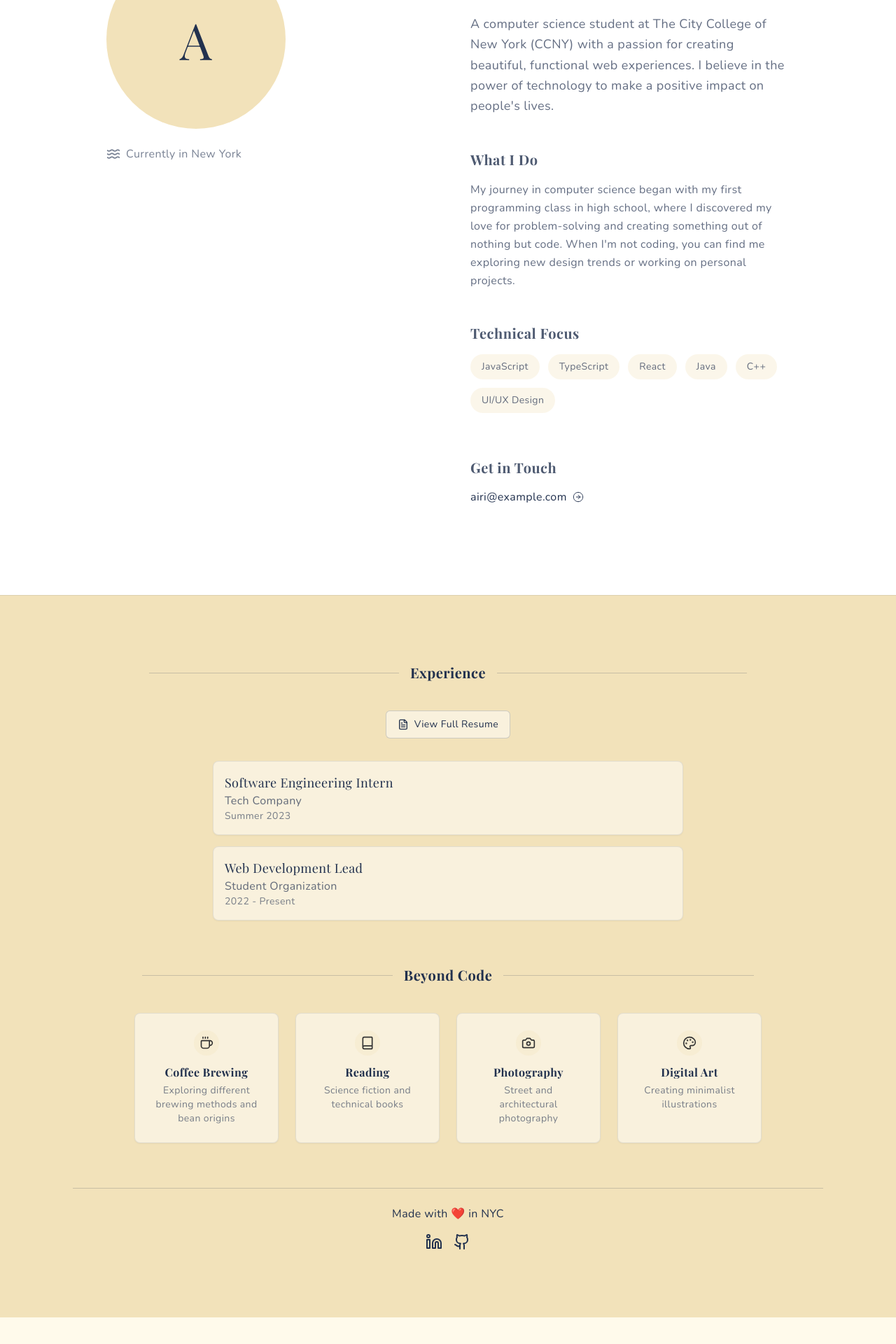
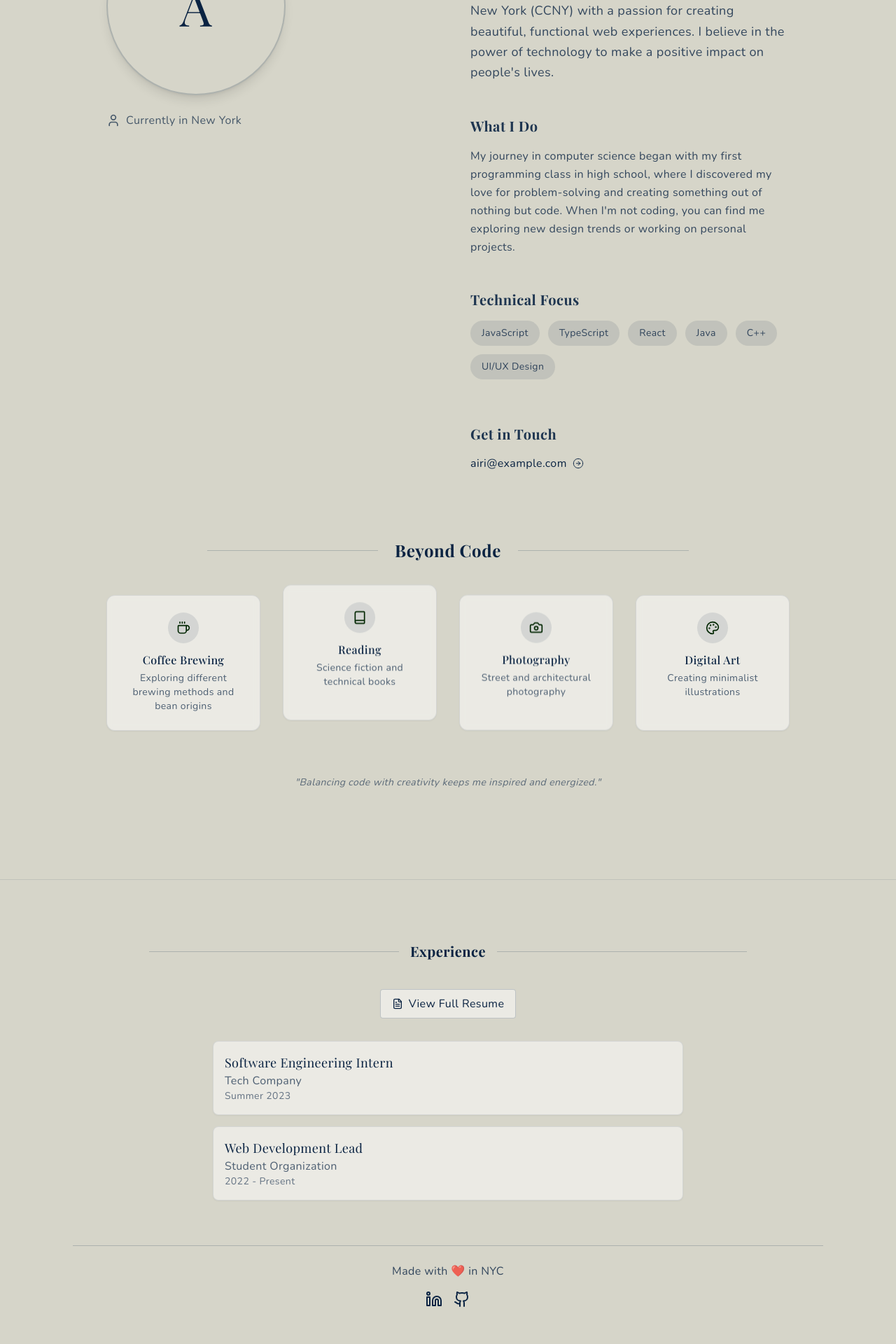
Before and after one commit to AiriYX/portfolio, a React (Vite) app: page /about in a window 1280 px wide. Shown: the part 260-2180 px from the top of the page at 70% size. Before the commit the page ends 2142 px from the top, so only its background shows below. Built offline with nearby package versions, Linux system fonts and the light colour scheme.

Commit message:
Fix: Improve page design and add features
- Implemented parallax effect fix.
- Reduced padding between navbar and header.
- Updated color theme.
- Added floating animations.
- Moved hobby section to About Me page.
- Added skills and resume to the index page.

```diff
--- a/src/components/Footer.tsx
+++ b/src/components/Footer.tsx
@@ -1,11 +1,55 @@
 
 import React from 'react';
 import { Separator } from '@/components/ui/separator';
-import { Linkedin, Github, FileText, Coffee, Book, Camera, Palette } from 'lucide-react';
-import { Button } from '@/components/ui/button';
+import { Linkedin, Github, FileText } from 'lucide-react';
+import { useLocation } from 'react-router-dom';
 
 const Footer: React.FC = () => {
-  const experiences = [
+  const location = useLocation();
+  const isHomePage = location.pathname === '/';
+
+  return (
+    <footer className="bg-[#D6D5C9] py-16 border-t border-[#0A2342]/10">
+      <div className="section-container">
+        {/* Minimal footer for home page */}
+        {isHomePage && (
+          <div className="flex flex-col items-center">
+            <p className="text-[#0A2342]/80 mb-4">Made with ❤️ in NYC</p>
+            <div className="flex space-x-4">
+              <a href="https://linkedin.com" target="_blank" rel="noopener noreferrer" aria-label="LinkedIn" className="hover:scale-110 transition-transform">
+                <Linkedin className="w-6 h-6 text-[#0A2342] hover:text-[#002500]" />
+              </a>
+              <a href="https://github.com" target="_blank" rel="noopener noreferrer" aria-label="GitHub" className="hover:scale-110 transition-transform">
+                <Github className="w-6 h-6 text-[#0A2342] hover:text-[#002500]" />
+              </a>
+            </div>
+          </div>
+        )}
+
+        {/* Footer for other pages (experience section remains) */}
+        {!isHomePage && (
+          <div className="space-y-16">
+            {/* Experience Section */}
+            <div>
+              <div className="flex items-center justify-center mb-10">
+                <Separator className="w-1/3 h-px bg-[#0A2342]/20" />
+                <h2 className="text-center font-serif text-xl px-4 text-[#0A2342]">Experience</h2>
+                <Separator className="w-1/3 h-px bg-[#0A2342]/20" />
+              </div>
+
+              <div className="max-w-2xl mx-auto">
+                <div className="flex justify-center mb-8">
+                  <button
+                    className="bg-white/50 hover:bg-white/80 text-[#0A2342] border border-[#0A2342]/20 px-4 py-2 rounded gap-2 flex items-center"
+                    onClick={() => window.open('/resume.pdf', '_blank')}
+                  >
+                    <FileText className="w-4 h-4" />
+                    View Full Resume
+                  </button>
+                </div>
+
+                <div className="space-y-4">
+                  {[
                     {
                       role: "Software Engineering Intern",
                       company: "Tech Company",
@@ -16,110 +60,35 @@ const Footer: React.FC = () => {
                       company: "Student Organization",
                       period: "2022 - Present"
                     }
-  ];
-
-  const hobbies = [
-    {
-      icon: <Coffee className="w-5 h-5" />,
-      name: "Coffee Brewing",
-      description: "Exploring different brewing methods and bean origins"
-    },
-    {
-      icon: <Book className="w-5 h-5" />,
-      name: "Reading",
-      description: "Science fiction and technical books"
-    },
-    {
-      icon: <Camera className="w-5 h-5" />,
-      name: "Photography",
-      description: "Street and architectural photography"
-    },
-    {
-      icon: <Palette className="w-5 h-5" />,
-      name: "Digital Art",
-      description: "Creating minimalist illustrations"
-    }
-  ];
-
-  return (
-    <footer className="bg-wheat py-16 border-t border-navy/10">
-      <div className="section-container">
-        <div className="space-y-16">
-          {/* Experience Section */}
-          <div>
-            <div className="flex items-center justify-center mb-10">
-              <Separator className="w-1/3 h-px bg-navy/20" />
-              <h2 className="text-center font-serif text-xl px-4 text-navy">Experience</h2>
-              <Separator className="w-1/3 h-px bg-navy/20" />
-            </div>
-
-            <div className="max-w-2xl mx-auto">
-              <div className="flex justify-center mb-8">
-                <Button
-                  variant="outline"
-                  className="bg-white/50 hover:bg-white/80 text-navy border-navy/20 gap-2"
-                  onClick={() => window.open('/resume.pdf', '_blank')}
-                >
-                  <FileText className="w-4 h-4" />
-                  View Full Resume
-                </Button>
-              </div>
-
-              <div className="space-y-4">
-                {experiences.map((exp, index) => (
+                  ].map((exp, index) => (
                     <div
                       key={index}
-                    className="bg-white/50 p-4 rounded-lg shadow-sm border border-navy/10 hover:shadow-md transition-all"
+                      className="bg-white/50 p-4 rounded-lg shadow-sm border border-[#0A2342]/10 hover:shadow-md transition-all"
                     >
-                    <p className="font-serif text-navy text-lg">{exp.role}</p>
-                    <p className="text-navy/70">{exp.company}</p>
-                    <p className="text-navy/60 text-sm">{exp.period}</p>
+                      <p className="font-serif text-[#0A2342] text-lg">{exp.role}</p>
+                      <p className="text-[#0A2342]/70">{exp.company}</p>
+                      <p className="text-[#0A2342]/60 text-sm">{exp.period}</p>
                     </div>
                   ))}
                 </div>
               </div>
             </div>
 
-          {/* Hobbies Section */}
-          <div>
-            <div className="flex items-center justify-center mb-10">
-              <Separator className="w-1/3 h-px bg-navy/20" />
-              <h2 className="text-center font-serif text-xl px-4 text-navy">Beyond Code</h2>
-              <Separator className="w-1/3 h-px bg-navy/20" />
+            <div className="border-t border-[#0A2342]/20 mt-16 pt-6 flex flex-col items-center">
+              <div className="flex items-center mb-4">
+                <p className="text-[#0A2342]/80">Made with ❤️ in NYC</p>
               </div>
-
-            <div className="grid grid-cols-1 md:grid-cols-2 lg:grid-cols-4 gap-6 max-w-4xl mx-auto">
-              {hobbies.map((hobby, index) => (
-                <div
-                  key={index}
-                  className="bg-white/50 p-6 rounded-lg shadow-sm border border-navy/10 hover:shadow-md transition-all text-center group"
-                >
-                  <div className="mb-3 flex justify-center">
-                    <div className="p-2 bg-[#F2E2BA]/30 rounded-full group-hover:scale-110 transition-transform">
-                      {hobby.icon}
-                    </div>
-                  </div>
-                  <h3 className="font-serif text-navy mb-1">{hobby.name}</h3>
-                  <p className="text-navy/60 text-sm">{hobby.description}</p>
-                </div>
-              ))}
+              <div className="flex space-x-4">
+                <a href="https://linkedin.com" target="_blank" rel="noopener noreferrer" aria-label="LinkedIn" className="hover:scale-110 transition-transform">
+                  <Linkedin className="w-6 h-6 text-[#0A2342] hover:text-[#002500]" />
+                </a>
+                <a href="https://github.com" target="_blank" rel="noopener noreferrer" aria-label="GitHub" className="hover:scale-110 transition-transform">
+                  <Github className="w-6 h-6 text-[#0A2342] hover:text-[#002500]" />
+                </a>
               </div>
             </div>
           </div>
-
-        <div className="border-t border-navy/20 mt-16 pt-6 flex flex-col items-center">
-          <div className="flex items-center mb-4">
-            <p className="text-navy">Made with ❤️ in NYC</p>
-          </div>
-          <div className="flex space-x-4">
-            <a href="https://linkedin.com" target="_blank" rel="noopener noreferrer" aria-label="LinkedIn" className="hover:scale-110 transition-transform">
-              <Linkedin className="w-6 h-6 text-navy hover:text-green" />
-            </a>
-            <a href="https://github.com" target="_blank" rel="noopener noreferrer" aria-label="GitHub" className="hover:scale-110 transition-transform">
-              <Github className="w-6 h-6 text-navy hover:text-green" />
-            </a>
-          </div>
-        </div>
+        )}
       </div>
     </footer>
   );
--- /dev/null
+++ b/src/components/ResumeSection.tsx
@@ -0,0 +1,86 @@
+
+import React from 'react';
+import { Card, CardContent, CardHeader } from './ui/card';
+import { FileText, Briefcase } from 'lucide-react';
+import { Button } from './ui/button';
+
+interface Job {
+  title: string;
+  company: string;
+  period: string;
+  description: string;
+}
+
+const ResumeSection: React.FC = () => {
+  const experiences: Job[] = [
+    {
+      title: "Software Engineering Intern",
+      company: "Tech Innovations Inc.",
+      period: "Summer 2023",
+      description: "Developed and maintained web applications using React and TypeScript. Collaborated with senior developers to implement new features and fix bugs."
+    },
+    {
+      title: "Web Development Lead",
+      company: "Student Computing Association",
+      period: "2022 - Present",
+      description: "Lead a team of 5 developers to create and maintain the organization's website. Implemented modern web practices and improved site performance by 40%."
+    },
+    {
+      title: "Teaching Assistant",
+      company: "CCNY Computer Science Department",
+      period: "Fall 2022",
+      description: "Assisted professor with grading assignments and providing guidance to students in Introduction to Programming course."
+    }
+  ];
+
+  return (
+    <section className="pt-16 pb-24 bg-[#D6D5C9]/70">
+      <div className="max-w-4xl mx-auto">
+        <div className="text-center mb-10">
+          <h2 className="text-3xl font-serif mb-4 text-[#0A2342]">Professional Experience</h2>
+          <p className="text-[#0A2342]/70 max-w-2xl mx-auto">
+            My journey in tech has equipped me with practical experience in software development,
+            problem-solving, and team collaboration.
+          </p>
+          <div className="mt-6">
+            <Button
+              variant="outline"
+              className="bg-white/70 hover:bg-white text-[#0A2342] border-[#0A2342]/20 gap-2 shadow-sm"
+              onClick={() => window.open('/resume.pdf', '_blank')}
+            >
+              <FileText className="w-4 h-4" />
+              Download Full Resume
+            </Button>
+          </div>
+        </div>
+
+        <div className="space-y-8">
+          {experiences.map((job, index) => (
+            <Card key={index} className={`card-professional overflow-hidden ${index % 2 === 0 ? 'border-l-4' : 'border-r-4'} border-[#002500]`}>
+              <CardHeader className="pb-2">
+                <div className="flex items-start justify-between">
+                  <div>
+                    <h3 className="font-serif text-xl text-[#0A2342]">{job.title}</h3>
+                    <p className="text-[#0A2342]/80">{job.company}</p>
+                  </div>
+                  <div className="bg-[#0A2342]/10 px-3 py-1 rounded text-sm">
+                    {job.period}
+                  </div>
+                </div>
+              </CardHeader>
+              <CardContent>
+                <p className="text-[#0A2342]/70">{job.description}</p>
+              </CardContent>
+            </Card>
+          ))}
+        </div>
+
+        <div className="flex justify-center mt-10">
+          <Briefcase className="text-[#002500] w-12 h-12 opacity-30" />
+        </div>
+      </div>
+    </section>
+  );
+};
+
+export default ResumeSection;
--- a/src/index.css
+++ b/src/index.css
@@ -1,3 +1,4 @@
+
 @import url('https://fonts.googleapis.com/css2?family=Nunito:wght@300;400;600;700&display=swap');
 @import url('https://fonts.googleapis.com/css2?family=Playfair+Display:wght@400;500;600;700&display=swap');
 @import url('https://fonts.googleapis.com/css2?family=Inter:wght@300;400;500;600&display=swap');
@@ -49,7 +50,7 @@
   }
 
   body {
-    @apply bg-[#FFFAEB] text-[#333333] font-nunito tracking-wide;
+    @apply bg-[#D6D5C9] text-[#0A2342] font-nunito tracking-wide;
   }
 
   h1, h2, h3, h4, h5, h6 {
@@ -57,15 +58,15 @@
   }
 
   .portfolio-pill {
-    @apply rounded-full px-6 py-2 bg-navy text-wheat font-sans text-sm transition-all hover:bg-green hover:scale-105 shadow-sm hover:shadow-md;
+    @apply rounded-full px-6 py-2 bg-[#0A2342] text-[#D6D5C9] font-sans text-sm transition-all hover:bg-[#002500] hover:scale-105 shadow-sm hover:shadow-md;
   }
 
   .section-container {
-    @apply max-w-6xl mx-auto px-6 md:px-10 py-8;
+    @apply max-w-6xl mx-auto px-6 md:px-10 py-6;
   }
 
   .wheat-gradient-bg {
-    background-color: #F9F3E0;
+    background-color: #D6D5C9;
   }
 
   /* Parallax effect */
@@ -83,4 +84,89 @@
   .parallax-content {
     @apply relative z-10;
   }
+
+  /* Floating animations */
+  @keyframes float-slow {
+    0%, 100% {
+      transform: translateY(0px);
+    }
+    50% {
+      transform: translateY(-8px);
+    }
+  }
+
+  @keyframes float-medium {
+    0%, 100% {
+      transform: translateY(0px);
+    }
+    50% {
+      transform: translateY(-15px);
+    }
+  }
+
+  @keyframes float-fast {
+    0%, 100% {
+      transform: translateY(0px);
+    }
+    50% {
+      transform: translateY(-20px);
+    }
+  }
+
+  .float-slow {
+    animation: float-slow 6s ease-in-out infinite;
+  }
+
+  .float-medium {
+    animation: float-medium 4s ease-in-out infinite;
+  }
+
+  .float-fast {
+    animation: float-fast 3s ease-in-out infinite;
+  }
+
+  @keyframes squiggle {
+    0% {
+      d: path("M1 9C3.5 5 5.5 3 8 5C10.5 7 11.5 5 14 3C16.5 1 19 1 20.5 3C22 5 23.5 7 25.5 5C27.5 3 30 1 33 3");
+    }
+    50% {
+      d: path("M1 6C3.5 8 5.5 10 8 8C10.5 6 11.5 8 14 10C16.5 12 19 12 20.5 10C22 8 23.5 6 25.5 8C27.5 10 30 12 33 10");
+    }
+    100% {
+      d: path("M1 9C3.5 5 5.5 3 8 5C10.5 7 11.5 5 14 3C16.5 1 19 1 20.5 3C22 5 23.5 7 25.5 5C27.5 3 30 1 33 3");
+    }
+  }
+
+  .animate-squiggle path {
+    animation: squiggle 6s ease-in-out infinite;
+  }
+
+  /* Professional theme colors */
+  .bg-theme-bg {
+    @apply bg-[#D6D5C9];
+  }
+
+  .text-theme-text {
+    @apply text-[#0A2342];
+  }
+
+  .bg-theme-accent {
+    @apply bg-[#002500];
+  }
+
+  .hover-theme-accent {
+    @apply hover:bg-[#002500];
+  }
+
+  .text-theme-accent {
+    @apply text-[#002500];
+  }
+
+  .hover-text-theme-accent {
+    @apply hover:text-[#002500];
+  }
+
+  .card-professional {
+    @apply bg-white/50 backdrop-blur-sm border border-[#0A2342]/10 shadow-sm rounded-xl transition-all hover:shadow-md;
+  }
 }
--- a/src/pages/AboutMe.tsx
+++ b/src/pages/AboutMe.tsx
@@ -2,24 +2,48 @@
 import React from 'react';
 import Navbar from '../components/Navbar';
 import Footer from '../components/Footer';
-import { Waves } from 'lucide-react';
+import { CodeSquare, Coffee, Book, Camera, Palette, User } from 'lucide-react';
+import { Separator } from '@/components/ui/separator';
 
 const AboutMe: React.FC = () => {
+  const hobbies = [
+    {
+      icon: <Coffee className="w-5 h-5" />,
+      name: "Coffee Brewing",
+      description: "Exploring different brewing methods and bean origins"
+    },
+    {
+      icon: <Book className="w-5 h-5" />,
+      name: "Reading",
+      description: "Science fiction and technical books"
+    },
+    {
+      icon: <Camera className="w-5 h-5" />,
+      name: "Photography",
+      description: "Street and architectural photography"
+    },
+    {
+      icon: <Palette className="w-5 h-5" />,
+      name: "Digital Art",
+      description: "Creating minimalist illustrations"
+    }
+  ];
+
   return (
-    <div className="min-h-screen bg-white">
+    <div className="min-h-screen bg-[#D6D5C9]">
       <Navbar />
 
-      <main className="max-w-5xl mx-auto px-6 pt-24 pb-32">
+      <main className="max-w-5xl mx-auto px-6 pt-20 pb-32">
         <div className="grid md:grid-cols-2 gap-16 items-start">
           {/* Left Column */}
           <div className="space-y-6">
-            <div className="w-64 h-64 bg-[#F2E2BA] rounded-full flex items-center justify-center text-navy text-7xl font-serif relative overflow-hidden group">
+            <div className="w-64 h-64 bg-[#D6D5C9] rounded-full flex items-center justify-center text-[#0A2342] text-7xl font-serif relative overflow-hidden group border-2 border-[#0A2342]/20 shadow-lg">
               <span className="relative z-10">A</span>
-              <div className="absolute inset-0 bg-gradient-to-br from-[#F2E2BA] to-[#E5D5A3] opacity-0 group-hover:opacity-100 transition-opacity duration-500"></div>
+              <div className="absolute inset-0 bg-gradient-to-br from-[#D6D5C9] to-[#0A2342]/10 opacity-0 group-hover:opacity-100 transition-opacity duration-500"></div>
             </div>
 
-            <div className="inline-flex items-center gap-2 text-navy/60">
-              <Waves className="w-5 h-5" />
+            <div className="inline-flex items-center gap-2 text-[#0A2342]/70">
+              <User className="w-5 h-5" />
               <span>Currently in New York</span>
             </div>
           </div>
@@ -27,10 +51,10 @@ const AboutMe: React.FC = () => {
           {/* Right Column */}
           <div className="space-y-12">
             <div>
-              <h1 className="text-4xl md:text-5xl lg:text-6xl font-serif text-navy mb-8">
+              <h1 className="text-4xl md:text-5xl lg:text-6xl font-serif text-[#0A2342] mb-8">
                 Hello, I'm Airi
               </h1>
-              <p className="text-lg text-navy/70 leading-relaxed">
+              <p className="text-lg text-[#0A2342]/80 leading-relaxed">
                 A computer science student at The City College of New York (CCNY) with a passion for creating
                 beautiful, functional web experiences. I believe in the power of technology to make a positive impact
                 on people's lives.
@@ -38,8 +62,8 @@ const AboutMe: React.FC = () => {
             </div>
 
             <div>
-              <h2 className="text-xl font-serif text-navy/80 mb-4">What I Do</h2>
-              <p className="text-navy/70 leading-relaxed">
+              <h2 className="text-xl font-serif text-[#0A2342]/90 mb-4">What I Do</h2>
+              <p className="text-[#0A2342]/80 leading-relaxed">
                 My journey in computer science began with my first programming class in high school,
                 where I discovered my love for problem-solving and creating something out of nothing but code.
                 When I'm not coding, you can find me exploring new design trends or working on personal projects.
@@ -47,12 +71,12 @@ const AboutMe: React.FC = () => {
             </div>
 
             <div>
-              <h2 className="text-xl font-serif text-navy/80 mb-4">Technical Focus</h2>
+              <h2 className="text-xl font-serif text-[#0A2342]/90 mb-4">Technical Focus</h2>
               <div className="flex flex-wrap gap-3">
                 {["JavaScript", "TypeScript", "React", "Java", "C++", "UI/UX Design"].map((skill, index) => (
                   <span
                     key={index}
-                    className="px-4 py-2 bg-[#F2E2BA]/30 text-navy/70 rounded-full text-sm"
+                    className="px-4 py-2 bg-[#0A2342]/10 text-[#0A2342]/80 rounded-full text-sm"
                   >
                     {skill}
                   </span>
@@ -61,10 +85,10 @@ const AboutMe: React.FC = () => {
             </div>
 
             <div className="pt-4">
-              <h2 className="text-xl font-serif text-navy/80 mb-4">Get in Touch</h2>
+              <h2 className="text-xl font-serif text-[#0A2342]/90 mb-4">Get in Touch</h2>
               <a
                 href="mailto:airi@example.com"
-                className="inline-flex items-center gap-2 text-navy hover:text-green transition-colors"
+                className="inline-flex items-center gap-2 text-[#0A2342] hover:text-[#002500] transition-colors"
               >
                 airi@example.com
                 <svg className="w-4 h-4" viewBox="0 0 24 24" fill="none" xmlns="http://www.w3.org/2000/svg">
@@ -75,6 +99,38 @@ const AboutMe: React.FC = () => {
             </div>
           </div>
         </div>
+
+        {/* Hobbies Section */}
+        <div className="mt-24">
+          <div className="flex items-center justify-center mb-12">
+            <Separator className="w-1/4 h-px bg-[#0A2342]/20" />
+            <h2 className="text-center font-serif text-2xl px-6 text-[#0A2342]">Beyond Code</h2>
+            <Separator className="w-1/4 h-px bg-[#0A2342]/20" />
+          </div>
+
+          <div className="grid grid-cols-1 md:grid-cols-2 lg:grid-cols-4 gap-8 max-w-5xl mx-auto">
+            {hobbies.map((hobby, index) => (
+              <div
+                key={index}
+                className={`card-professional p-6 text-center group ${
+                  index % 3 === 0 ? 'float-slow' : index % 3 === 1 ? 'float-medium' : 'float-fast'
+                }`}
+              >
+                <div className="mb-3 flex justify-center">
+                  <div className="p-3 bg-[#0A2342]/10 rounded-full group-hover:scale-110 transition-transform text-[#002500]">
+                    {hobby.icon}
+                  </div>
+                </div>
+                <h3 className="font-serif text-[#0A2342] mb-1 font-medium">{hobby.name}</h3>
+                <p className="text-[#0A2342]/70 text-sm">{hobby.description}</p>
+              </div>
+            ))}
+          </div>
+
+          <div className="text-center mt-16 text-[#0A2342]/60 text-sm italic">
+            "Balancing code with creativity keeps me inspired and energized."
+          </div>
+        </div>
       </main>
 
       <Footer />
```
Also changed, not shown: src/components/Hero.tsx (+36 -15 lines), src/components/Navbar.tsx (+6 -5 lines), src/components/Skills.tsx (+7 -5 lines), src/pages/Index.tsx (+12 -5 lines). Lines whose indentation alone changed are shown as unchanged.
